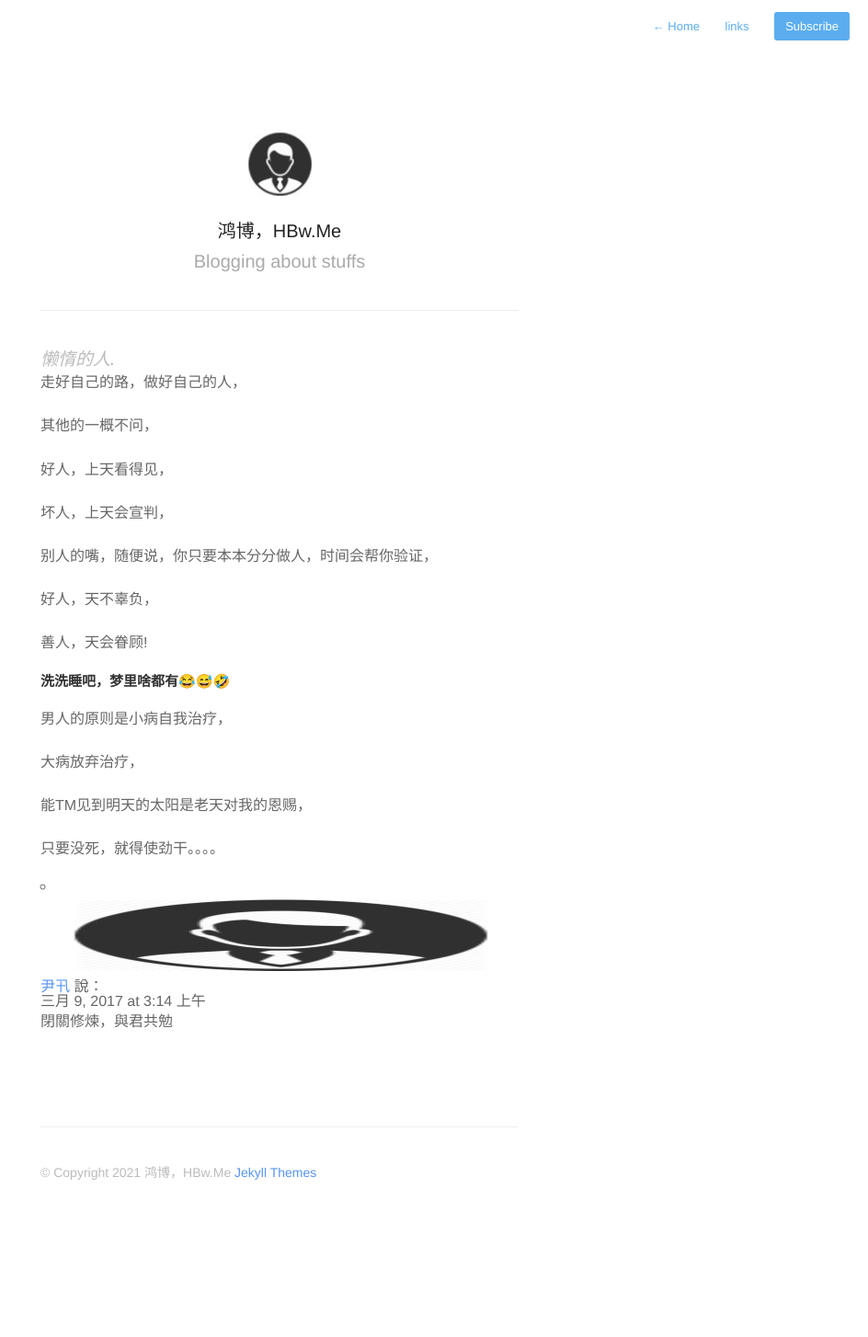
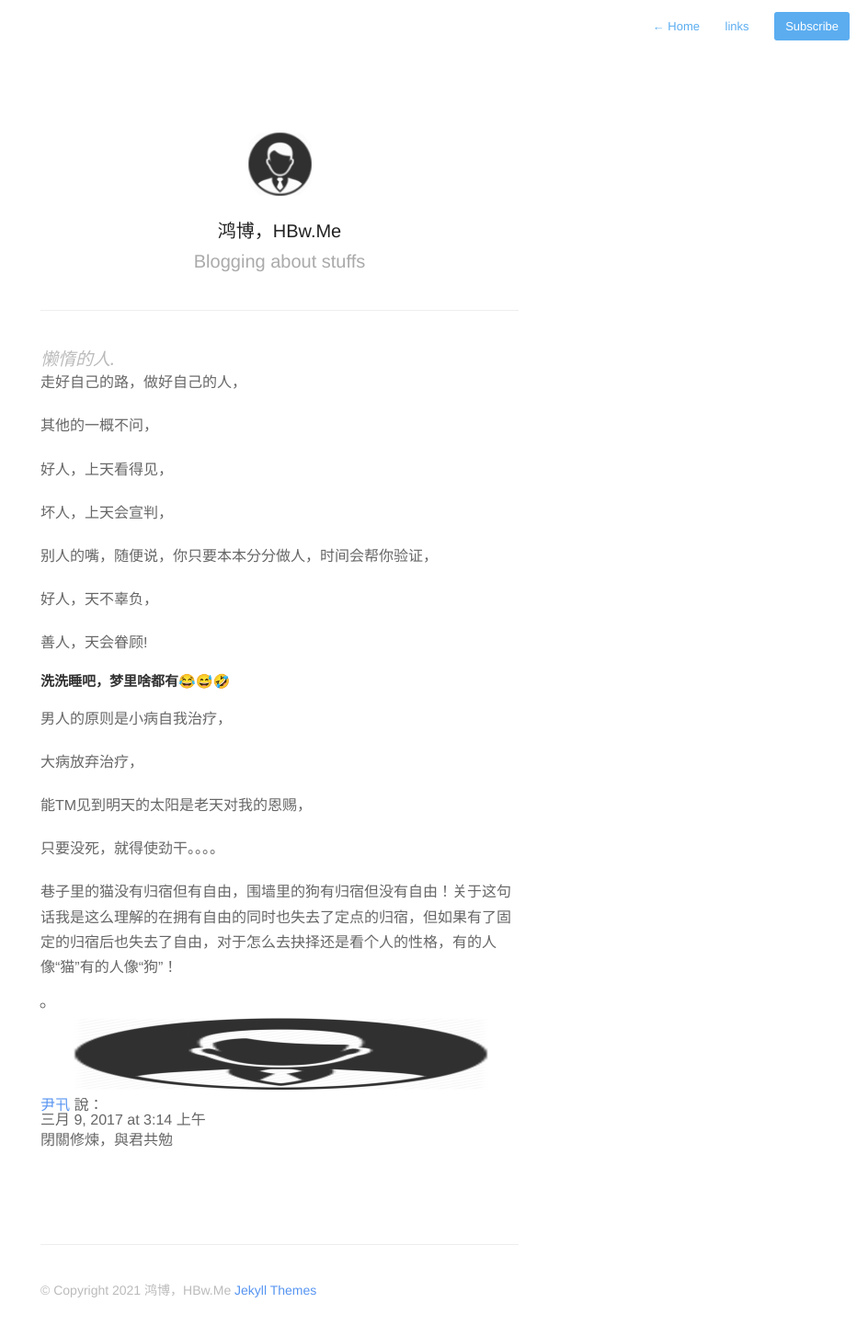
Before and after one commit to YiPianYe/icp, a Jekyll site: the page built from about.md, in a window 1280 px wide. Shown: the whole page at 92% size, without its empty margins (336-1280 px from the left). Built offline with Jekyll 4.4.1, drawn with Linux system fonts in a browser that asks for light colours; comment, search, counter and statistics services are not loaded; before the commit the page ends 1326 px from its top, so only the background shows below that.

Commit message:
Update about.md

```diff
--- a/about.md
+++ b/about.md
@@ -30,6 +30,7 @@ profile: true
 
 只要没死，就得使劲干。。。。
 
+巷子里的猫没有归宿但有自由，围墙里的狗有归宿但没有自由！关于这句话我是这么理解的在拥有自由的同时也失去了定点的归宿，但如果有了固定的归宿后也失去了自由，对于怎么去抉择还是看个人的性格，有的人像“猫”有的人像“狗”！
 <li id="comment-41" class="comment odd alt thread-odd thread-alt depth-1">
 			<article id="div-comment-41" class="comment-body">
 				<footer class="comment-meta">
```
